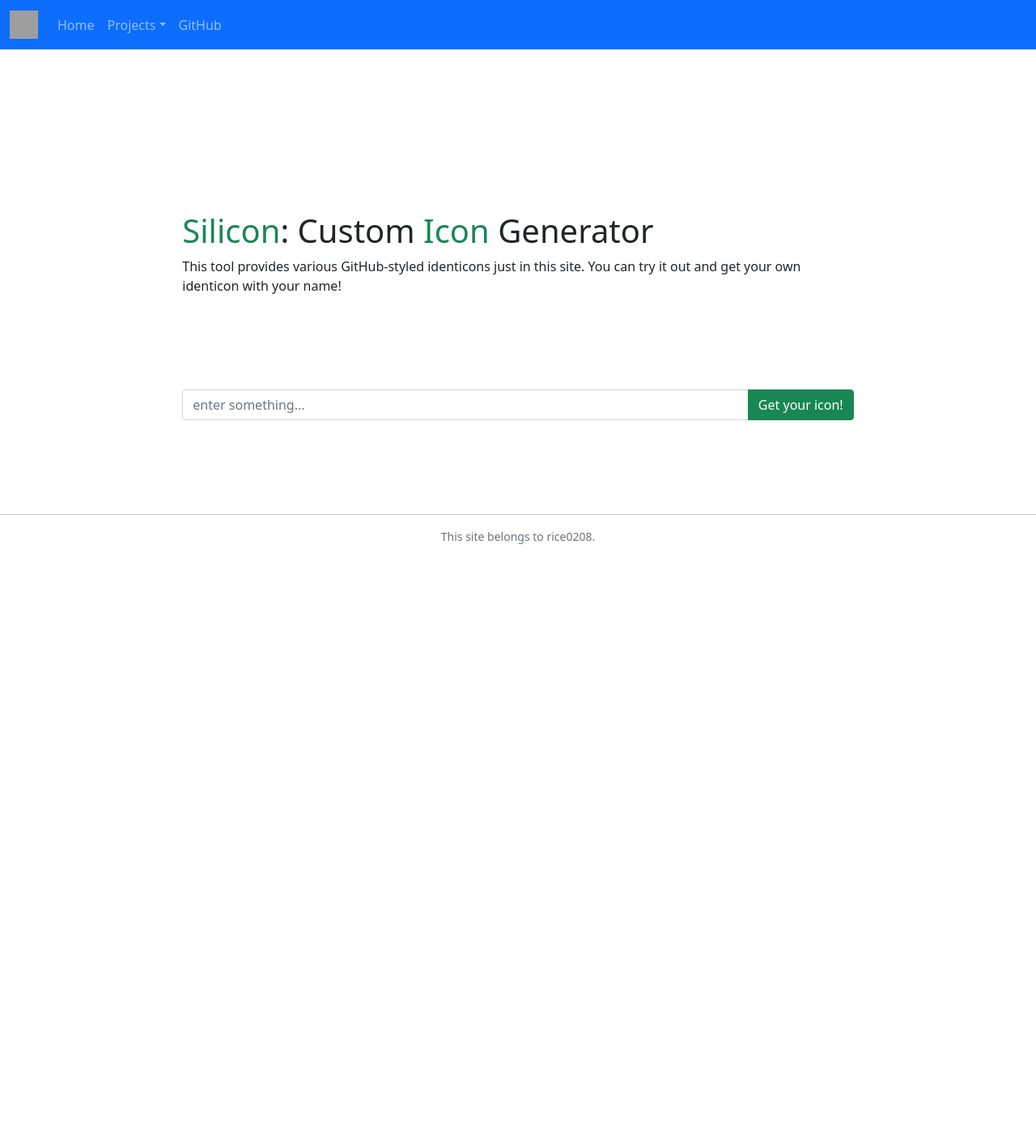
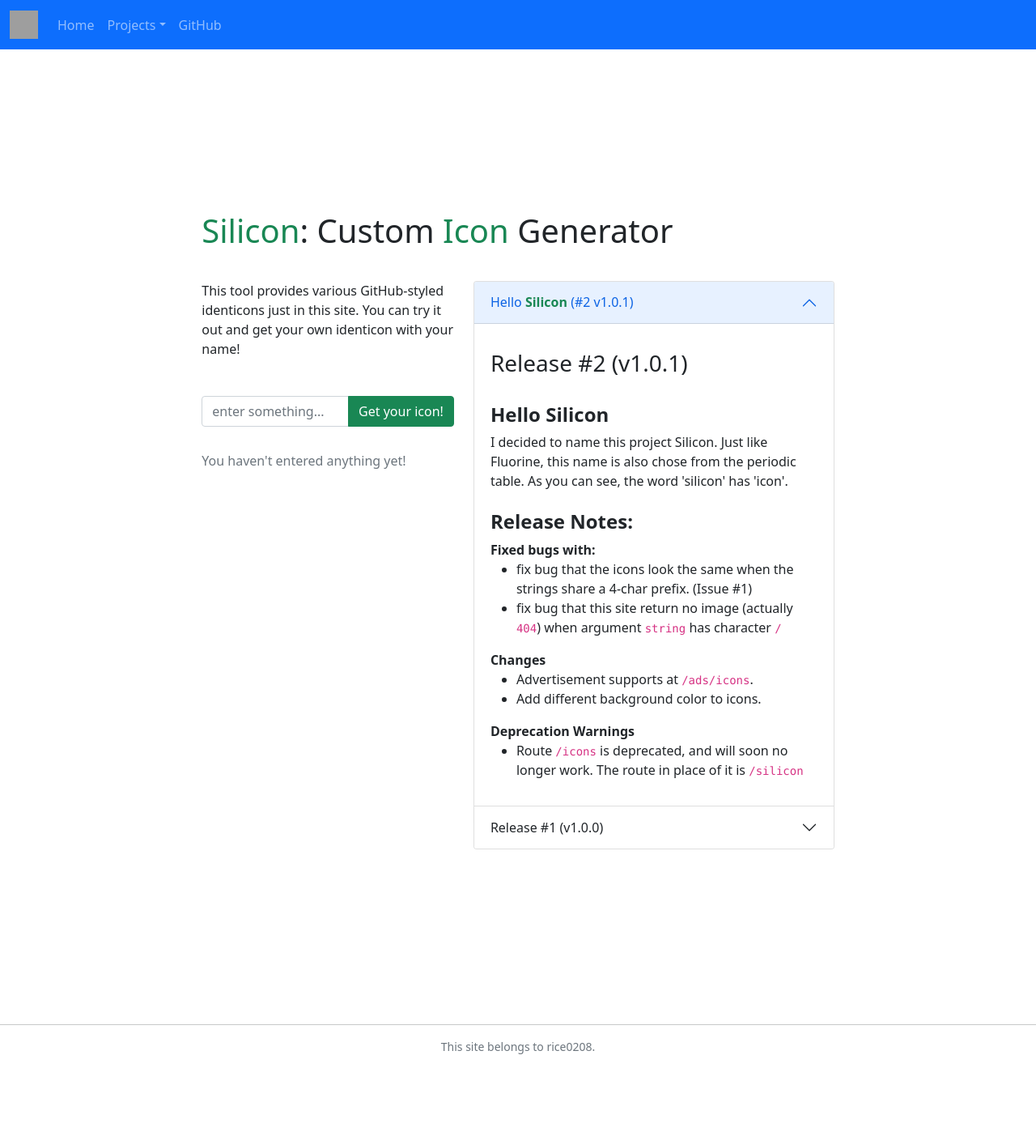
Before and after one commit to rice0208/my_pythonanywhere_site, a Flask app: page /silicon/ in a window 1280 px wide. Shown: the whole page at 81% size. Before the commit the page ends 672 px from the top, so only its background shows below. Run offline with Flask 2, Linux system fonts and the light colour scheme; grey boxes are pictures that could not be loaded.

Commit message:
this is a commit

```diff
--- a/root/templates/base.html
+++ b/root/templates/base.html
@@ -11,6 +11,9 @@
         <style>
             div.blank{
                 height: 100px;
+            }
+            div.small-blank{
+                height: 30px;
             }
         </style>
     </head>
--- a/root/templates/icons/main.html
+++ b/root/templates/icons/main.html
@@ -3,13 +3,15 @@
 {% block title %}Icons{% endblock %}
 
 {% block content %}
-<div class="container col-8 offset-2">
+<div class="container col-lg-8 offset-lg-2 row">
     <div class="blank"></div>
     <div class="blank"></div>
     <h1><span class="text-success">Silicon</span>: Custom <span class="text-success">Icon</span> Generator</h1>
+    <div class="small-blank"></div>
+    <div class="col-lg-5">
         <p>This tool provides various GitHub-styled identicons just in this site.
             You can try it out and get your own identicon with your name!</p>
-    <div class="blank"></div>
+        <div class="small-blank"></div>
         <form method="post">
             <div class="input-group">
                 <input name="string" id="string" class="form-control input-group-item" placeholder="enter something..." value="{{ string }}">
@@ -18,29 +20,37 @@
                 >
             </div>
         </form>
-    <div class="blank"></div>
+        <div class="small-blank"></div>
         {% if has_image %}
             {% if "/" not in string %}
-        <h3 style="text-align: center;">Your icon:<br><br><img src="{{ url }}" style="text-align: center;" width=400 height=400></h3>
+            <h3 style="text-align: center;">Your icon:<br><br><img src="{{ url }}" style="text-align: center; width: 80%; height: auto;"></h3>
             <a class="d-block btn btn-outline-primary btn-lg" href="{{ url }}" download="{{ string }}.png">Download this icon</a>
             <div class="blank"></div>
-        <table class="table table-hover">
+            <table class="table table-hover col-lg-5">
                 <tbody>
                     <tr>
                         <th>Your String</th>
-                    <td>{{ string }}</td>
+                        <td style="
+                            word-break: break-all;
+                        ">{{ string }}</td>
                     </tr>
                     <tr>
                         <th>Image URL</th>
-                    <td>{{ url }}</td>
+                        <td style="
+                            word-break: break-all;
+                        ">{{ url }}</td>
                     </tr>
                     <tr>
                         <th>HTML</th>
-                    <td><code>&lt;img src="{{ url }}"&gt;</code></td>
+                        <td style="
+                            word-break: break-all;
+                        "><code>&lt;img src="{{ url }}"&gt;</code></td>
                     </tr>
                     <tr>
                         <th>Markdown</th>
-                    <td><code>![{{ string }}]({{ url }} "{{ string }}")</code></td>
+                        <td style="
+                            word-break: break-all;
+                        "><code>![{{ string }}]({{ url }} "{{ string }}")</code></td>
                     </tr>
                 </tbody>
             </table>
@@ -49,8 +59,86 @@
                 It seems that you cannot add character <code>/</code> into your string!
             </p>
             {% endif %}
+        {% else %}
+            <p class="text-muted">
+                You haven't entered anything yet!
+            </p>
+        {% endif %}
+        <div class="blank"></div>
+    </div>
+    <div class="col-lg-7">
+        <div class="accordion" id="releases">
+            <div class="accordion-item">
+                <h2 class="accordion-header" id="1-0-1">
+                    <button class="accordion-button" type="button" data-bs-toggle="collapse" data-bs-target="#collapse-1-0-1" aria-expanded="true" aria-controls="collapse-1-0-1">
+                        Hello <span class="text-success">&nbsp;<b>Silicon</b></span>&nbsp;(#2 v1.0.1)
+                    </button>
+                </h2>
+                <div id="collapse-1-0-1" class="accordion-collapse collapse show" aria-labelledby="1-0-1" data-bs-parent="#releases">
+                    <div class="accordion-body">
+                        <p>
+                            <h3>Release #2 (v1.0.1)</h3><br>
+                            <h4><b>Hello Silicon</b></h4>
+                            I decided to name this project Silicon. Just like Fluorine, this name is also chose from the periodic table. As you can see, the word 'silicon' has 'icon'.<br><br>
+                            <h4><b>Release Notes:</b></h4>
+                            <b>Fixed bugs with:</b>
+                            <ul>
+                                <li>
+                                    fix bug that the icons look the same when the strings share a 4-char prefix. (Issue #1)
+                                </li>
+                                <li>
+                                    fix bug that this site return no image (actually <code>404</code>) when argument <code>string</code> has character <code>/</code>
+                                </li>
+                            </ul>
+                            <b>Changes</b>
+                            <ul>
+                                <li>
+                                    Advertisement supports at <code>/ads/icons</code>.
+                                </li>
+                                <li>
+                                    Add different background color to icons.
+                                </li>
+                            </ul>
+                            <b>Deprecation Warnings</b>
+                            <ul>
+                                <li>
+                                    Route <code>/icons</code> is deprecated, and will soon no longer work. The route in place of it is <code>/silicon</code>
+                                </li>
+                            </ul>
+                        </p>
+                    </div>
+                </div>
+            </div>
+            <div class="accordion-item">
+                <h2 class="accordion-header" id="1-0-0">
+                    <button class="accordion-button collapsed" type="button" data-bs-toggle="collapse" data-bs-target="#collapse-1-0-0" aria-expanded="false" aria-controls="collapse-1-0-0">
+                        Release #1 (v1.0.0)
+                    </button>
+                </h2>
+                <div id="collapse-1-0-0" class="accordion-collapse collapse" aria-labelledby="1-0-0" data-bs-parent="#releases">
+                    <div class="accordion-body">
+                        <p>
+                            <h3>Release #1 (v1.0.0)</h3>
+                            Say hello to my new icon generator! This is the first release of this project.<br>
+                            <b>How to use this project:</b><br>
+                            <ul>
+                                <li>
+                                    <code>/icon</code>: front page
+                                </li>
+                                <li>
+                                    <code>/icon/v1/&lt;string&gt;</code>: use argument <code>string</code> to generate an icon (PNG)
+                                </li>
+                            </ul>
+                            And also this will be the first project on this site. I created a repository on GitHub for this site:
+                            <a href="https://github.com/rice0208/my_pythonanywhere_site" class="link-success">rice0208/my_pythonanywhere_site</a><br><br>
+                            <b>Star of watch my repo if you want to keep track of this project.</b>
+                        </p>
+                    </div>
+                </div>
+            </div>
+        </div>
+    </div>
     <div class="blank"></div>
     <div class="blank"></div>
-    {% endif %}
 </div>
 {% endblock %}
```
Lines whose indentation alone changed are shown as unchanged.
